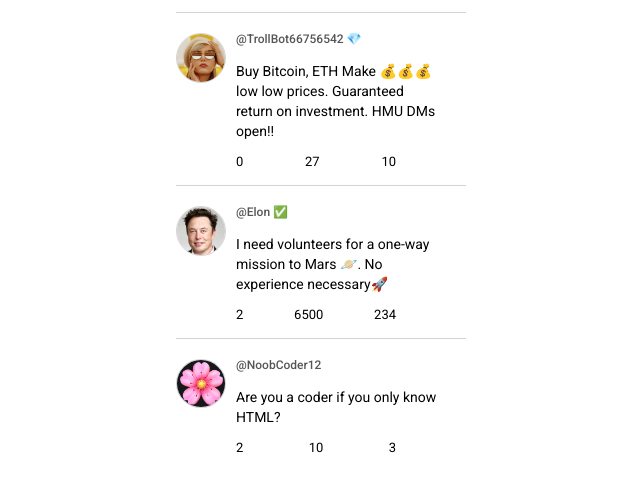
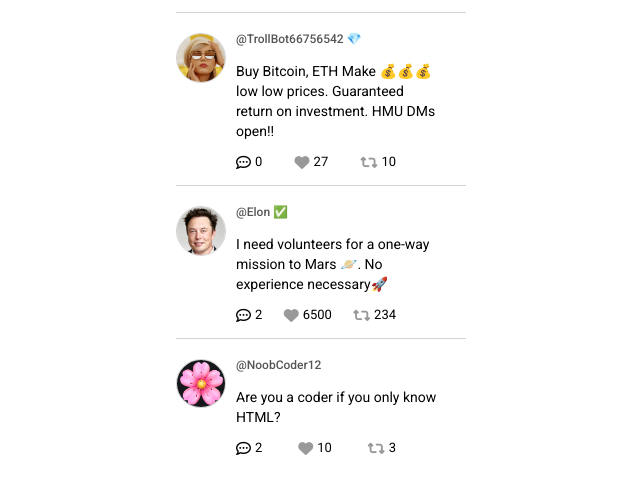
Before and after one commit to JacksonDynamics/TwitterClone, a website with bundled scripts: page index.html in a window 1280 px wide. Shown: the part 217-710 px from the top of the page, without its empty margins (319-959 px from the left). Built offline with nearby package versions, Linux system fonts and the light colour scheme.

Commit message:
CDN Icons

```diff
--- a/index.css
+++ b/index.css
@@ -15,6 +15,10 @@ h1{
 i{
     font-size: 15px;
     cursor: pointer;
+}
+
+.fa-solid {
+    color: #999;
 }
 
 .liked{
--- a/index.html
+++ b/index.html
@@ -11,6 +11,8 @@
 	<link rel="preconnect" href="https://fonts.googleapis.com">
 	<link rel="preconnect" href="https://fonts.gstatic.com" crossorigin>
 	<link href="https://fonts.googleapis.com/css2?family=Roboto:wght@400;500;600&display=swap" rel="stylesheet">
+	<!-- Font Awesome -->
+	<link rel="stylesheet" href="https://cdnjs.cloudflare.com/ajax/libs/font-awesome/6.3.0/css/all.min.css" integrity="sha512-SzlrxWUlpfuzQ+pcUCosxcglQRNAq/DZjVsC0lE40xsADsfeQoEypE+enwcOiGjk/bSuGGKHEyjSoQ1zVisanQ==" crossorigin="anonymous" referrerpolicy="no-referrer" />
 	<title>Twitter Clone</title>
 </head>
 
--- a/index.js
+++ b/index.js
@@ -19,12 +19,15 @@ function getFeedHtml(){
                 <p class="tweet-text">${tweet.tweetText}</p>
                 <div class="tweet-details">
                     <span class="tweet-detail">
+                    <i class="fa-regular fa-comment-dots"></i>
                         ${tweet.replies.length}
                     </span>
                     <span class="tweet-detail">
+                    <i class="fa-solid fa-heart"></i>
                         ${tweet.likes}
                     </span>
                     <span class="tweet-detail">
+                    <i class="fa-solid fa-retweet"></i>
                         ${tweet.retweets}
                     </span>
                 </div>
```
